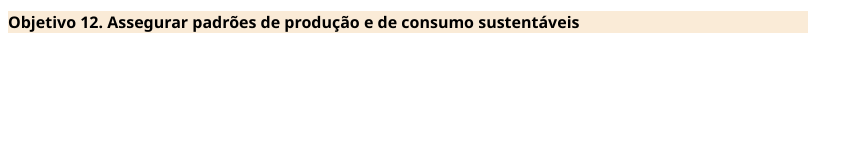
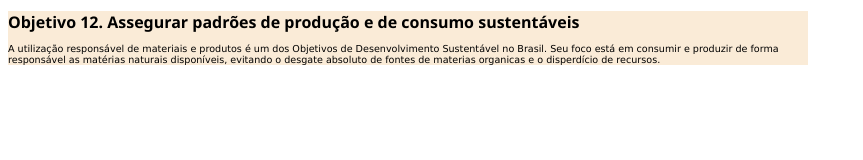
Before and after one commit to patriciasantana9/inspiraJA, a plain HTML site: page index.html in a window 1280 px wide. Shown: the whole page, without its empty margins (0-863 px from the left). Drawn offline with Linux system fonts and the light colour scheme.

Commit message:
acréscimo do texto

```diff
--- a/index.html
+++ b/index.html
@@ -10,7 +10,7 @@
    <div class="all">
       <h1>Objetivo 12. Assegurar padrões de produção e de consumo sustentáveis</h1>
 
-      <p></p>
+      <p>A utilização responsável de materiais e produtos é um dos Objetivos de Desenvolvimento Sustentável no Brasil. Seu foco está em consumir e produzir de forma responsável as matérias naturais disponíveis, evitando o desgate absoluto de fontes de materias organicas e o disperdício de recursos.</p>
    </div>
 </body>
 </html>
```
